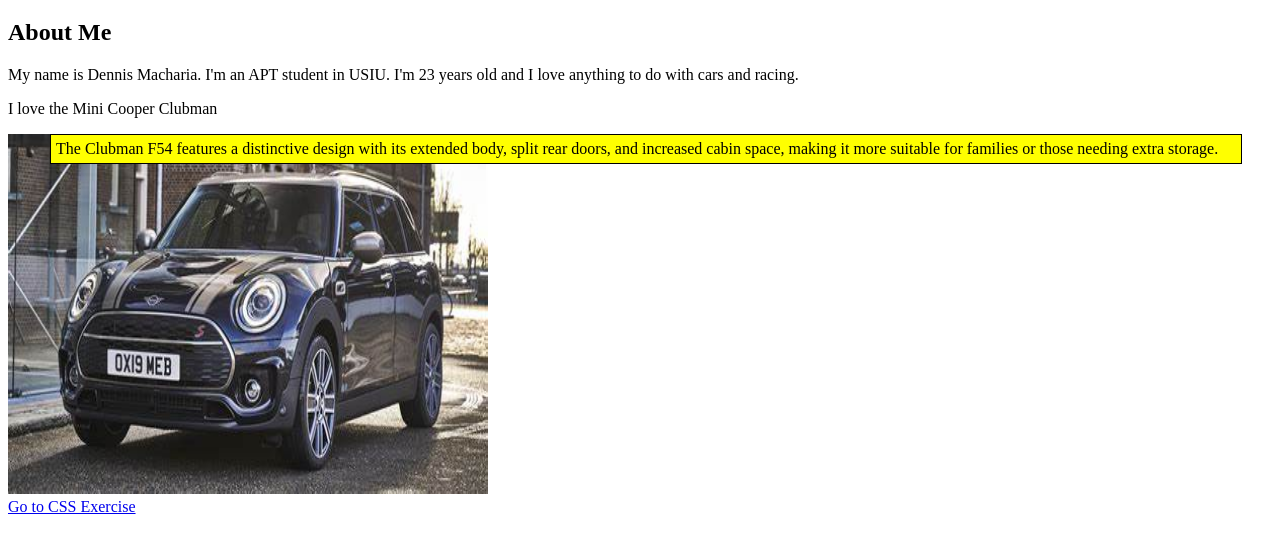
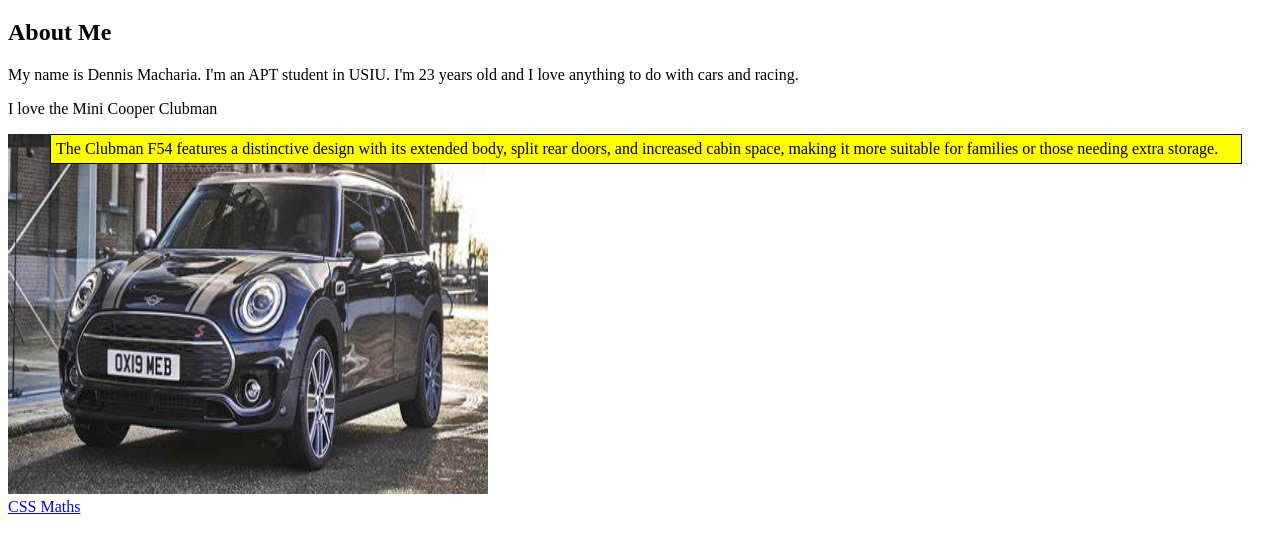
Before and after one commit to DMacharia-887/HTML, a plain HTML site: page w3.html in a window 1280 px wide. Shown: the part 61-614 px from the top of the page. Drawn offline with Linux system fonts and the light colour scheme.

Commit message:
Update w3.html

```diff
--- a/w3.html
+++ b/w3.html
@@ -20,6 +20,6 @@
 <div id="div1">The Clubman F54 features a distinctive design with its extended body, split rear doors, and increased cabin space, making it more suitable for families or those needing extra storage.</div>
 <img src="f54.jpg" alt="Clubman" width="480" height="360">
 <br>
-<a href="css.html" target="_blank">Go to CSS Exercise</a>
+<a href="css.html" target="_blank">CSS Maths</a>
 </body>
 </html>
```
